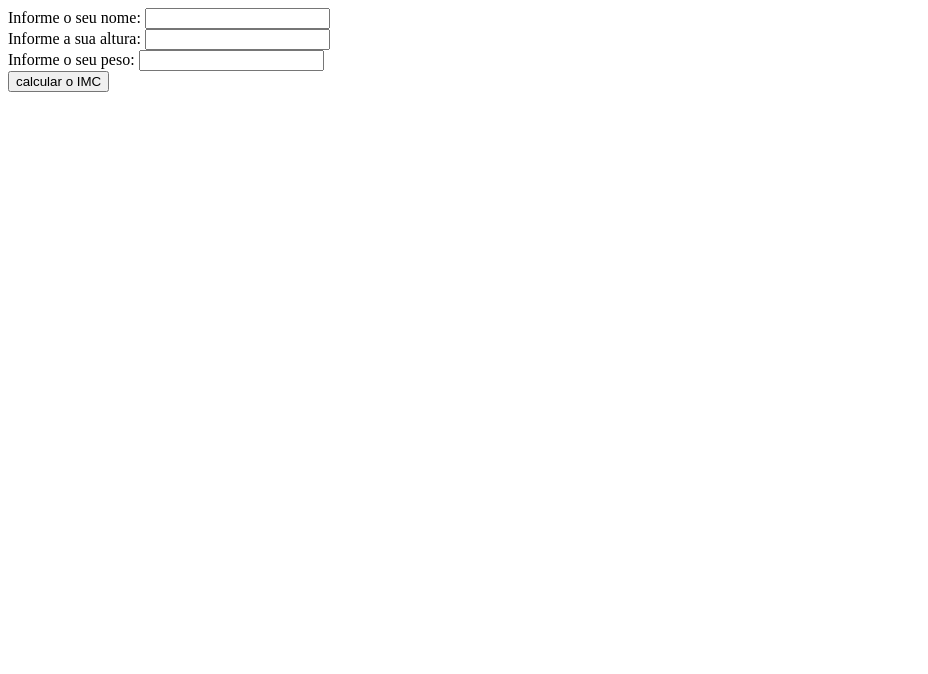
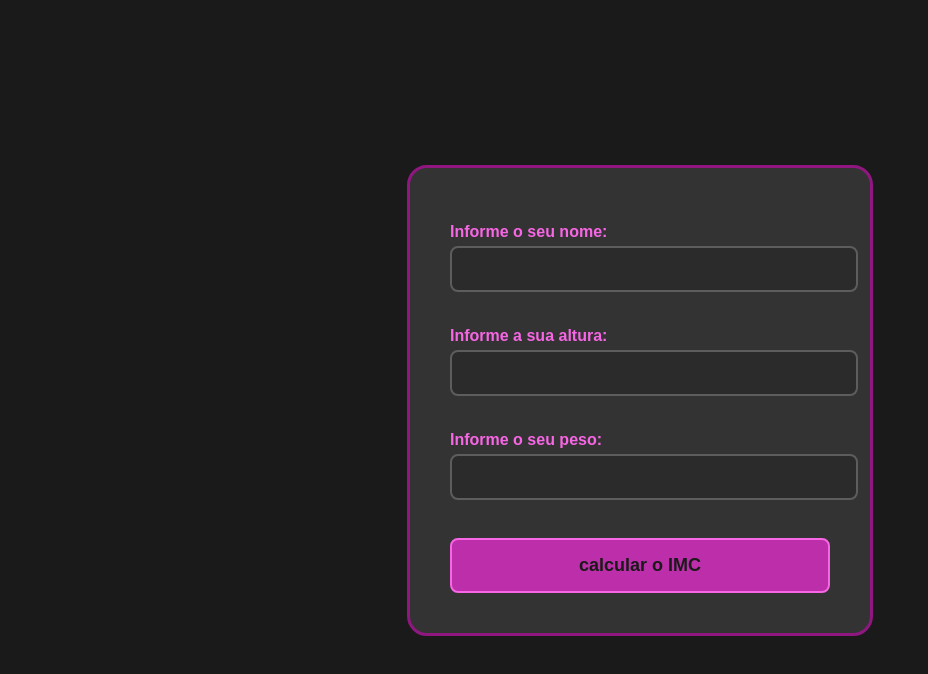
Before and after one commit to Manuella2504/ATIVIDADE, a website: page index.html in a window 1280 px wide. Shown: the whole page, without its empty margins (0-928 px from the left). Drawn offline with Linux system fonts and the light colour scheme.

Commit message:
first commit

```diff
--- a/index.html
+++ b/index.html
@@ -7,16 +7,19 @@
     <title>Dados da pessoa</title>
 </head>
 <body>
+        <div class="monster-skull">
+        <div class="nose"></div>
+
     <form action="/calcular" method="post">
     <label for="nome">Informe o seu nome:</label>
-    <input type="text" name="nome" required><br>
+    <input type="text" name="nome" required>
 
     <label for="altura">Informe a sua altura:</label>
-    <input type="number" name="altura" required><br>
+    <input type="number" name="altura" required>
 
     <label for="altura">Informe o seu peso:</label>
-    <input type="number" name="peso" required><br>
-
+    <input type="number" name="peso" required>
+<br>
     <button type="submit">calcular o IMC</button>
 </form>
 
--- a/style.css
+++ b/style.css
@@ -1 +1,61 @@
-@import
+body {
+    background-color: #1a1a1a;
+    font-family: 'Montserrat', sans-serif;
+    display: flex;
+    justify-content: center;
+    align-items: center;
+    height: 100vh;
+    margin: 0;
+}
+
+form {
+      display: flex;
+    background-color: #333333;
+    padding: 40px;
+    border-radius: 20px;
+    width: 380px;
+    flex-direction: column;
+    border: 3px solid #901680;
+}
+
+h1 {
+    text-align: center;
+    color: #00ffff;
+    margin-bottom: 25px;
+    font-size: 32px;
+}
+
+label {
+    margin-top: 15px;
+    margin-bottom: 5px;
+    font-weight: bold;
+    color: #f766e4;
+}
+
+input {
+    width: 100%;
+    padding: 12px;
+    margin-bottom: 20px;
+    background-color: #2b2b2b;
+    color: #00ffff;
+    border: 2px solid #5d5d5d;
+    border-radius: 8px;
+    font-size: 16px;
+}
+
+input:focus {
+    border-color: #00ffff;
+    outline: none;
+}
+
+button {
+    width: 100%;
+    padding: 15px;
+    background-color: #bd2eaa;
+    color: #1a1a1a;
+    border: 2px solid #f766e4;
+    border-radius: 8px;
+    font-size: 18px;
+    font-weight: bold;
+    cursor: pointer;
+}
```
